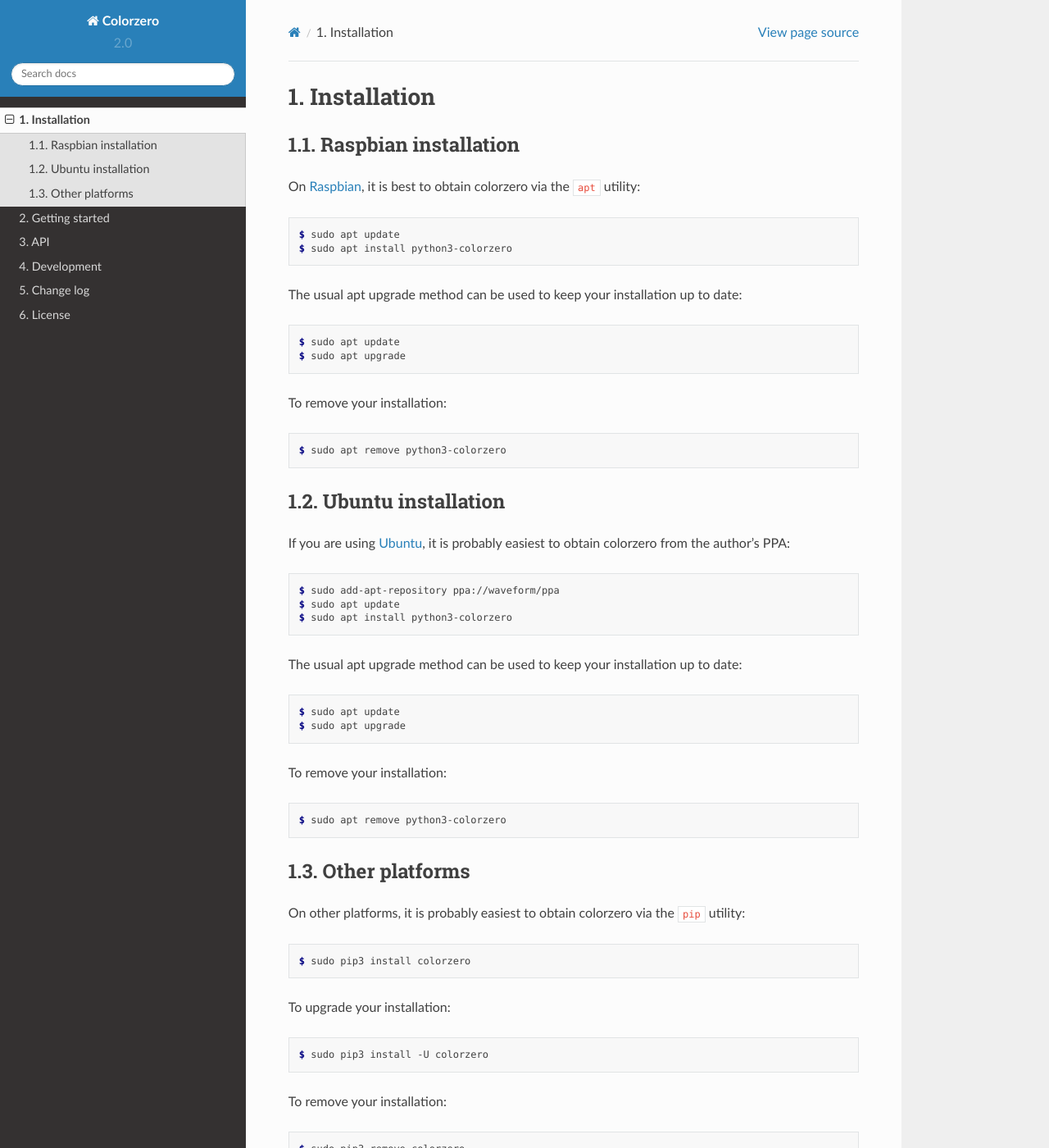
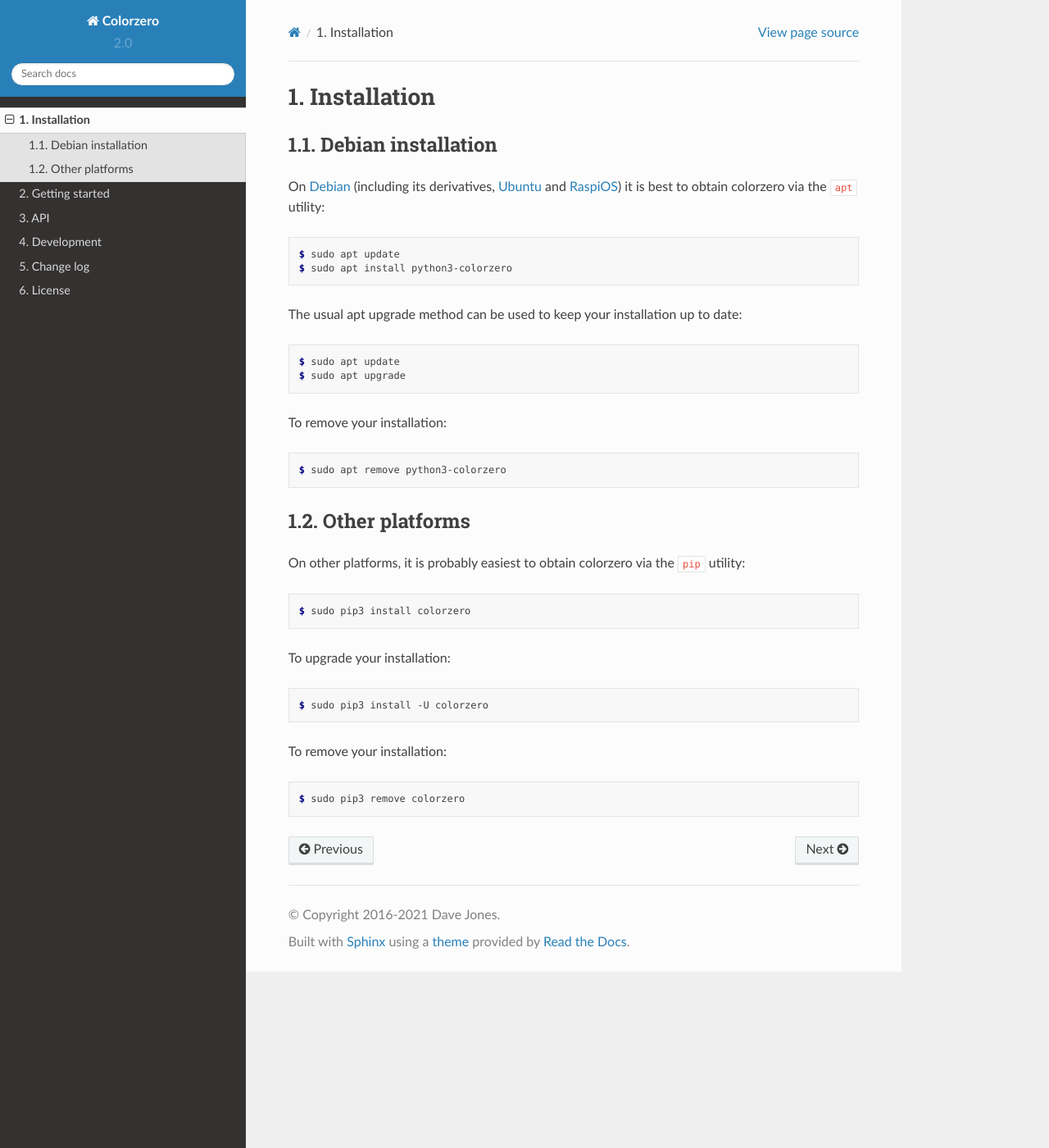
Before and after one commit to waveform80/colorzero, a Sphinx documentation site: the page built from docs/install.rst, in a window 1280 px wide and 1400 px high. Shown: the whole window at 82% size. Built offline with Sphinx 7.4.7 and the Read the Docs theme 2.0.0, drawn with Linux system fonts in a browser that asks for light colours; formulas are drawn with MathJax 3.

Commit message:
Update the installation instructions
Now it's in Debian proper this should just be one Debian-and-derivatives
section

```diff
--- a/docs/install.rst
+++ b/docs/install.rst
@@ -11,39 +11,14 @@
 .. currentmodule:: colorzero
 
 
-Raspbian installation
-=====================
+Debian installation
+===================
 
-On `Raspbian`_, it is best to obtain colorzero via the ``apt`` utility:
+On `Debian`_ (including its derivatives, `Ubuntu`_ and `RaspiOS`_) it is best
+to obtain colorzero via the ``apt`` utility:
 
 .. code-block:: console
 
-    $ sudo apt update
-    $ sudo apt install python3-colorzero
-
-The usual apt upgrade method can be used to keep your installation up to date:
-
-.. code-block:: console
-
-    $ sudo apt update
-    $ sudo apt upgrade
-
-To remove your installation:
-
-.. code-block:: console
-
-    $ sudo apt remove python3-colorzero
-
-
-Ubuntu installation
-===================
-
-If you are using `Ubuntu`_, it is probably easiest to obtain colorzero from the
-author's PPA:
-
-.. code-block:: console
-
-    $ sudo add-apt-repository ppa://waveform/ppa
     $ sudo apt update
     $ sudo apt install python3-colorzero
 
@@ -84,5 +59,6 @@
     $ sudo pip3 remove colorzero
 
 
-.. _Raspbian: https://www.raspberrypi.org/downloads/raspbian/
 .. _Ubuntu: https://ubuntu.com/
+.. _Debian: https://www.debian.org/
+.. _RaspiOS: https://www.raspberrypi.com/software/
```
